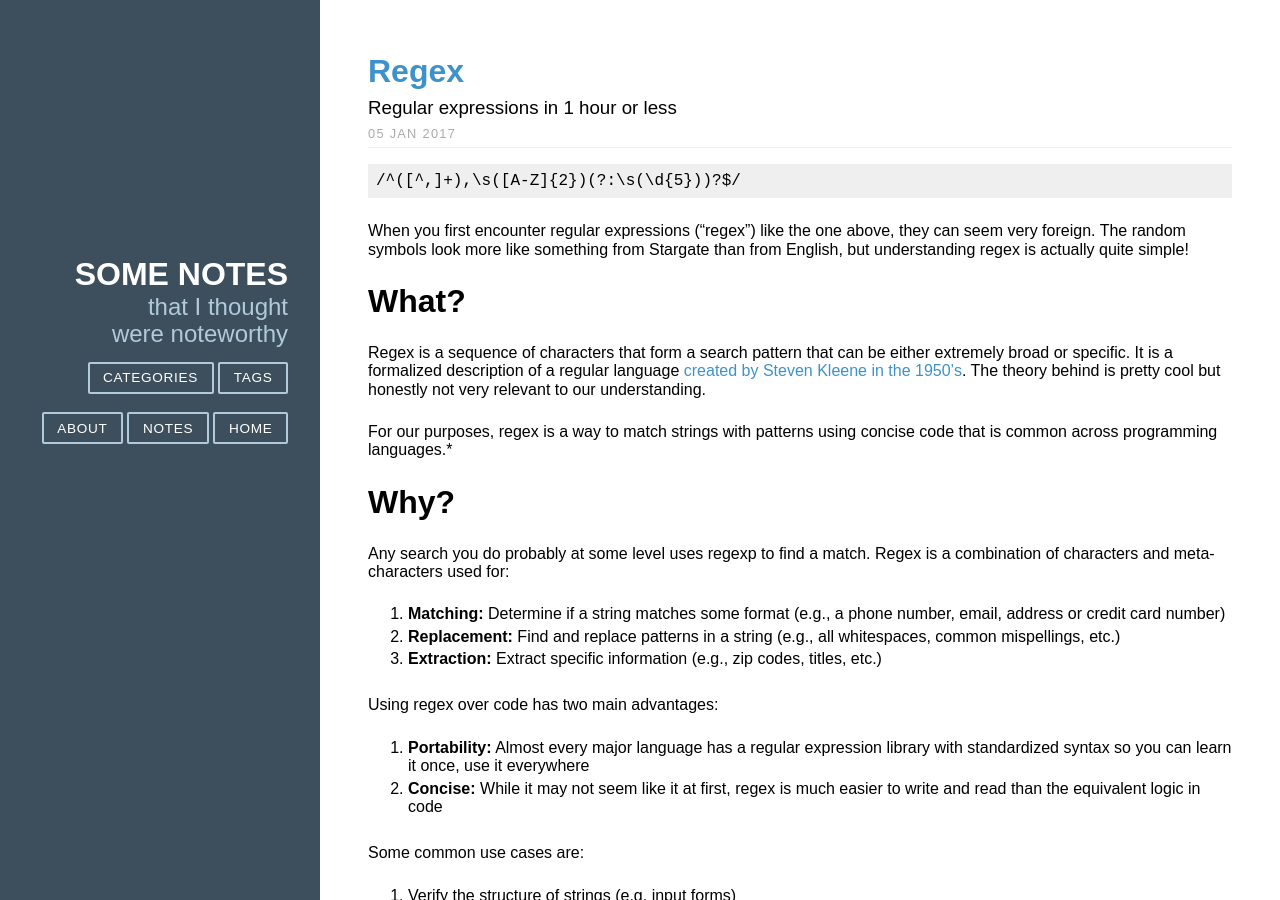
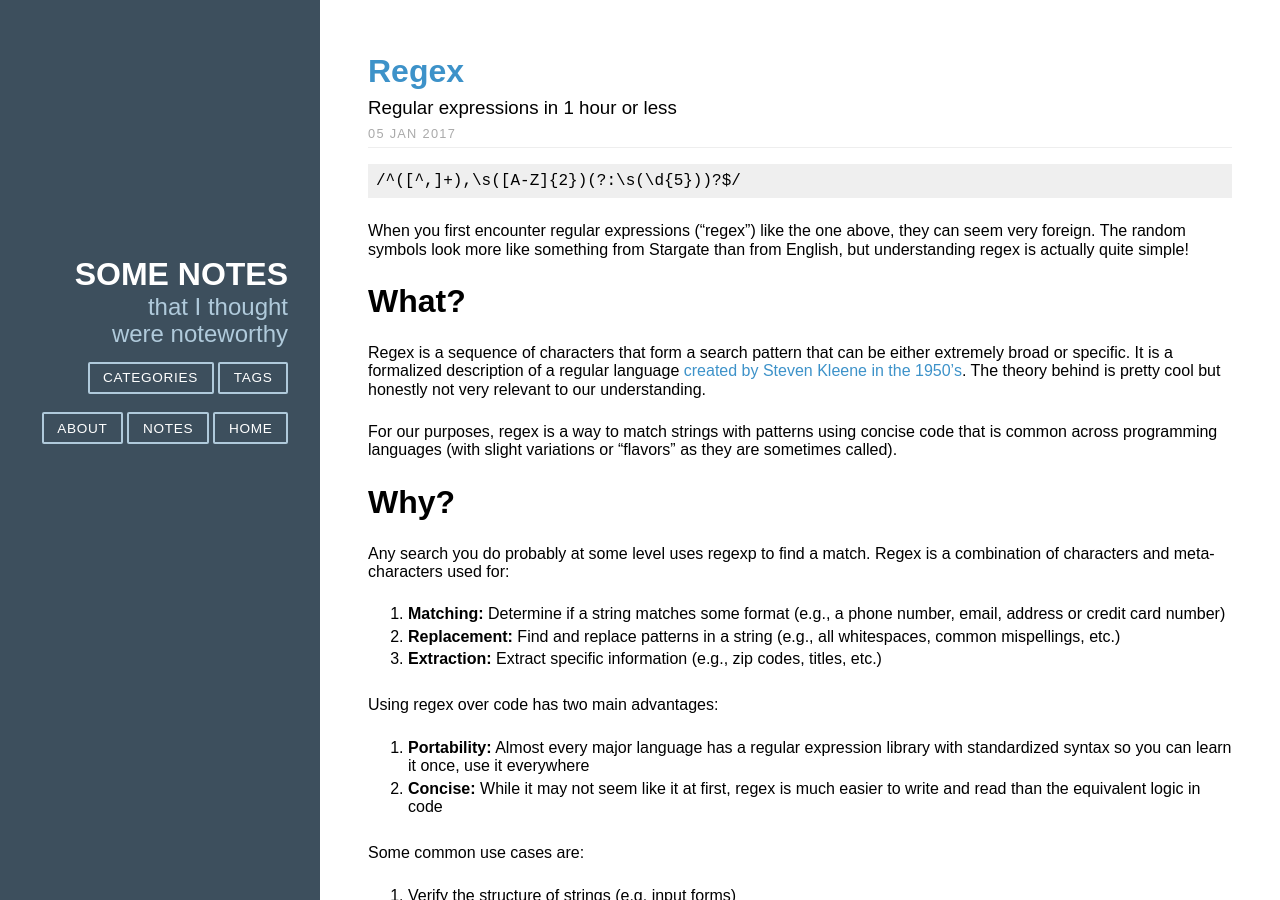
Before and after one commit to monaqvi/monaqvi.github.io, a Jekyll site: the page built from _posts/2017-01-05-regex.md, in a window 1280 px wide and 900 px high. Built offline with Jekyll 4.4.1, drawn with Linux system fonts in a browser that asks for light colours; nearby versions of some CDN libraries; comment, search, counter and statistics services are not loaded.

Commit message:
Add variations sidenote

```diff
--- a/_posts/2017-01-05-regex.md
+++ b/_posts/2017-01-05-regex.md
@@ -15,7 +15,7 @@ When you first encounter regular expressions ("regex") like the one above, they
 
 Regex is a sequence of characters that form a search pattern that can be either extremely broad or specific. It is a formalized description of a regular language [created by Steven Kleene in the 1950’s](https://en.wikipedia.org/wiki/Regular_language). The theory behind is pretty cool but honestly not very relevant to our understanding.
 
-For our purposes, regex is a way to match strings with patterns using concise code that is common across programming languages.*
+For our purposes, regex is a way to match strings with patterns using concise code that is common across programming languages (with slight variations or "flavors" as they are sometimes called).
 
 # Why?
 
```
